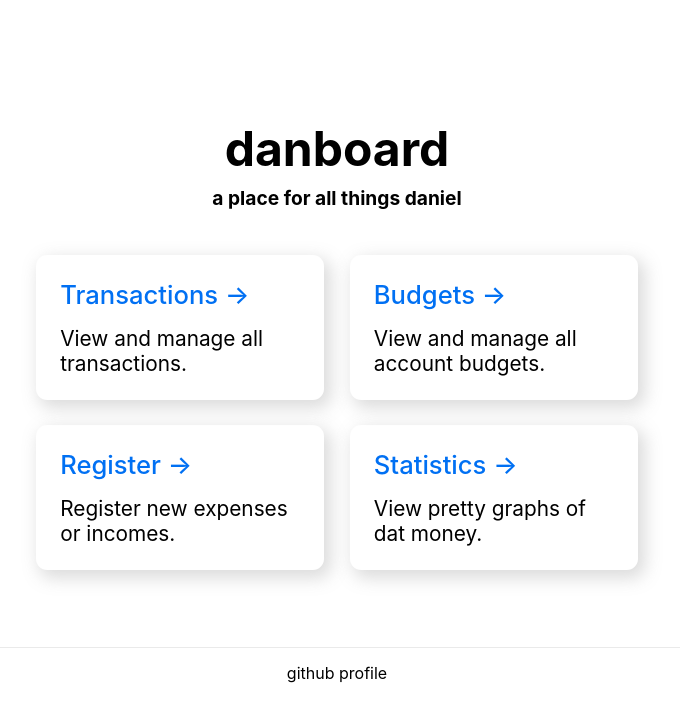
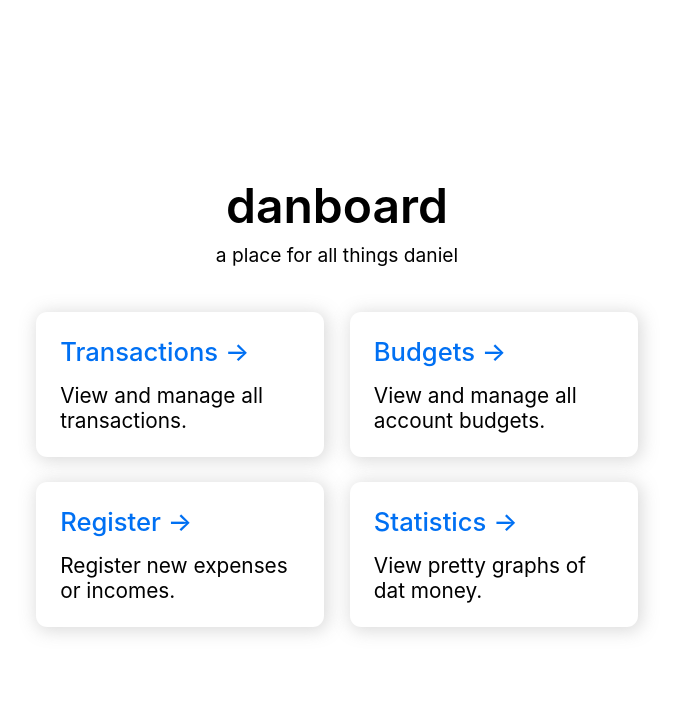
Before and after one commit to dcronqvist/danboard, a Next.js app: page / in a window 1280 px wide. Shown: the top 722 px of the page, without its empty margins (303-983 px from the left). Built offline with nearby package versions, Linux system fonts and the light colour scheme.

Commit message:
Finished home page for now, added starter transactions

```diff
--- a/pages/index.js
+++ b/pages/index.js
@@ -26,12 +26,6 @@ export default function Home() {
 					<LinkCard href='/statistics' linkText="Statistics" text="View pretty graphs of dat money."/>
 				</div>
 			</main>
-
-			<footer className={styles.footer}>
-				<a href="https://github.com/dcronqvist">
-					github profile
-				</a>
-			</footer>
 		</div>
 	)
 }
--- a/styles/Home.module.css
+++ b/styles/Home.module.css
@@ -20,6 +20,7 @@
     margin: 0;
     margin-bottom: 0.5rem;
     margin-top: 1rem;
+    font-weight: 600;
 }
 
 .subtitle {
@@ -27,12 +28,14 @@
     padding: 0;
     font-size: 1.2rem;
     margin-bottom: 2rem;
+    font-weight: 400;
 }
 
 .footer {
-    margin-top: 4rem;
+    margin-top: 10%;
+    padding: 2rem;
     width: 100%;
-    height: 50px;
+    height: 100%;
     border-top: 1px solid #eaeaea;
     display: flex;
     justify-content: center;
--- a/styles/LinkCard.module.css
+++ b/styles/LinkCard.module.css
@@ -5,7 +5,7 @@
     border-radius: 0.7rem;
     width: 45%;
     margin: 2%;
-    box-shadow: 5px 6px 17px 2px rgba(137,137,137,0.3);
+    box-shadow: 2px 2px 17px 2px rgba(137,137,137,0.3);
 }
 
 .link {
--- /dev/null
+++ b/styles/Transactions.module.css
@@ -0,0 +1,3 @@
+.continer {
+
+}
```
Also changed, not shown: pages/transactions.js (added, +13 -0 lines).
